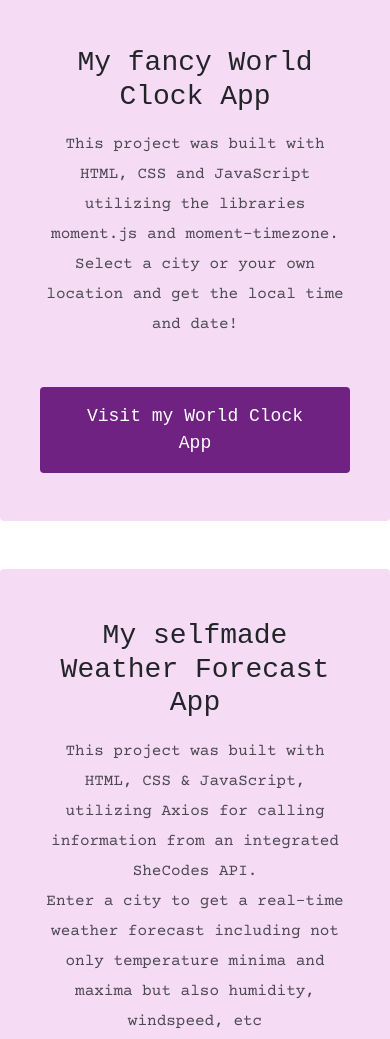
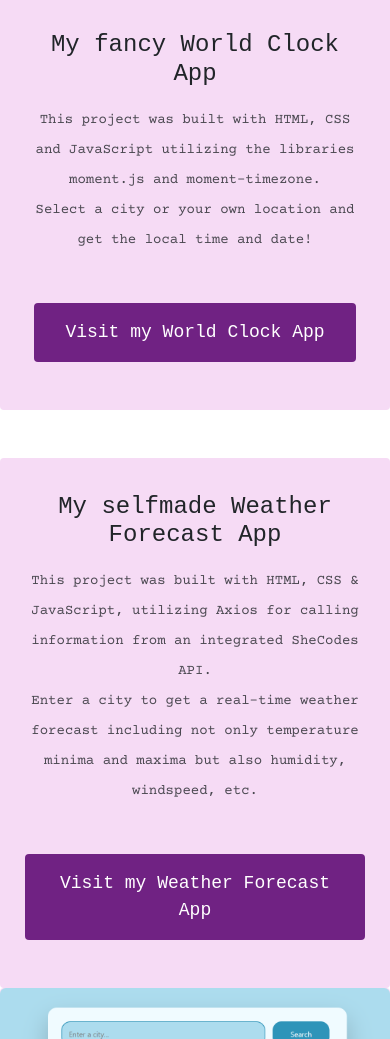
Before and after one commit to NinaDlvx/portfolio-project, a plain HTML site: page index.html in a window 390 px wide. Shown: the part 1397-2436 px from the top of the page. Drawn offline with nearby package versions, Linux system fonts and the light colour scheme; a web font is replaced by a local one.

Commit message:
Changed Responsive detail on the homepage

```diff
--- a/index.html
+++ b/index.html
@@ -77,7 +77,7 @@
             This project was built with HTML, CSS & JavaScript, utilizing Axios
             for calling information from an integrated SheCodes API. <br />
             Enter a city to get a real-time weather forecast including not only
-            temperature minima and maxima but also humidity, windspeed, etc
+            temperature minima and maxima but also humidity, windspeed, etc.
           </p>
           <div class="mb-5 mt-5">
             <a
--- a/src/style.css
+++ b/src/style.css
@@ -94,9 +94,19 @@ a.btn-branding {
   .centered-p {
     font-size: 20px;
   }
+  .project-description p {
+    text-align: center !important;
+  }
 }
 @media (max-width: 1400px) {
   .project-description {
-    padding: 50px 40px 0 !important;
+    padding: 35px 25px 0 !important;
+  }
+  h2 {
+    font-size: 24px;
+  }
+  .project-description p {
+    font-size: 14px;
+    text-align: left;
   }
 }
```
